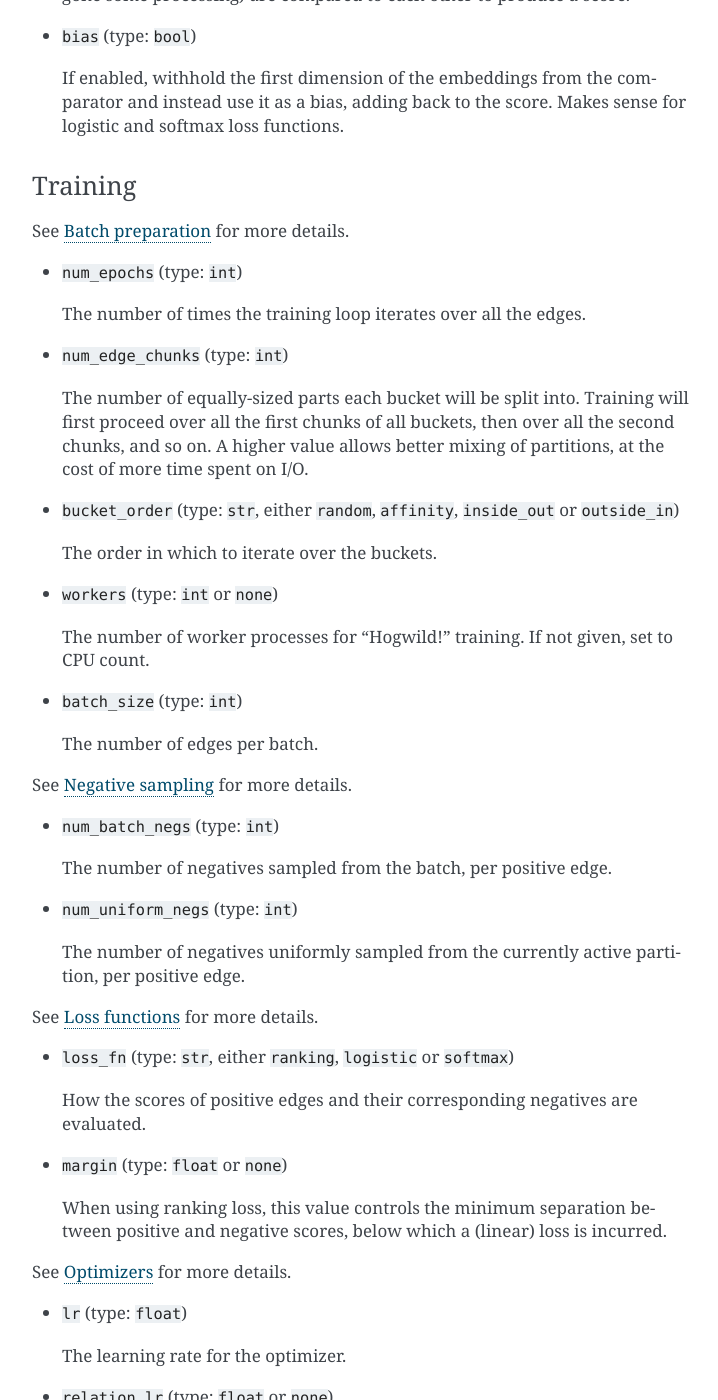
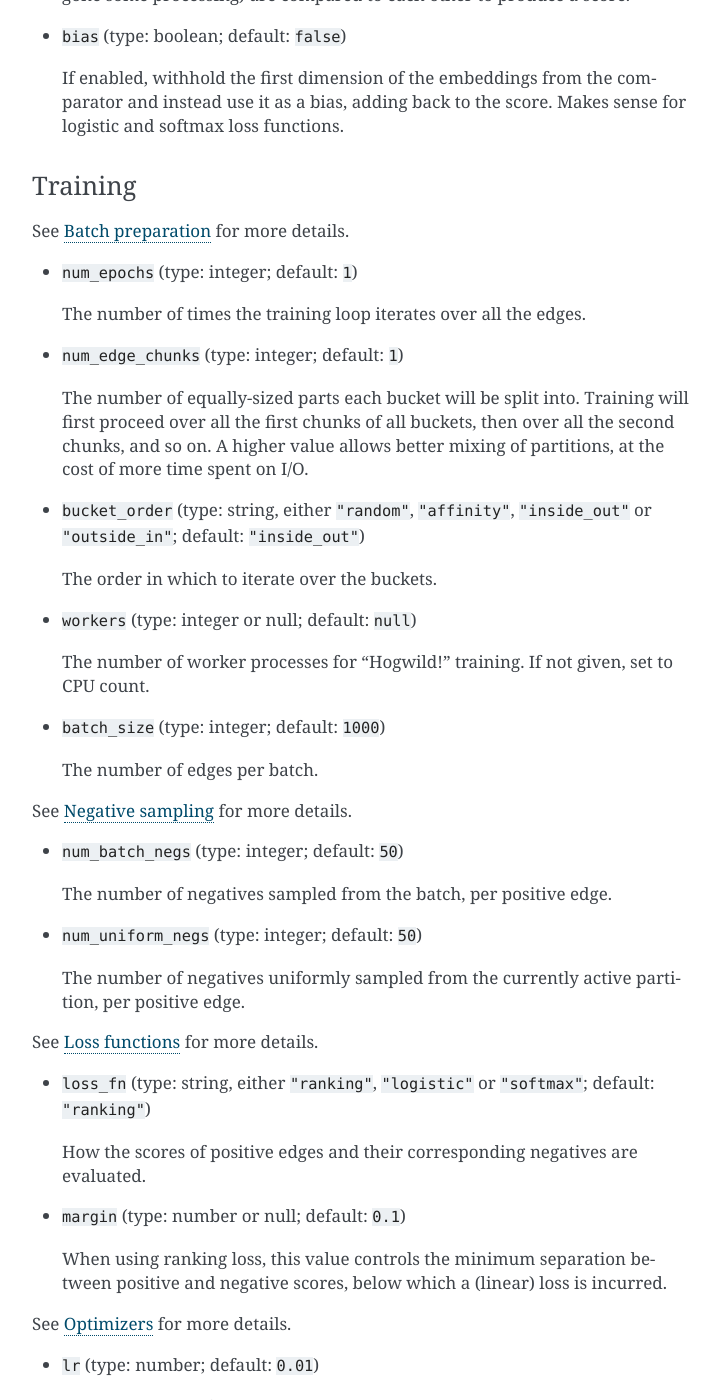
Before and after one commit to facebookresearch/PyTorch-BigGraph, a Sphinx documentation site: the page built from docs/source/configuration_file.rst, in a window 1280 px wide and 1400 px high, scrolled down 3277 px. Shown: the whole window, without its empty margins (388-1106 px from the left). Built offline with Sphinx 7.4.7, drawn with Linux system fonts in a browser that asks for light colours; some of the changed text lies outside the part shown.

Commit message:
Add default config values in documentation
Reviewed By: adamlerer

Differential Revision: D14577840

fbshipit-source-id: 62c207ffc911cf1957c4f5d2889fe7aa3bbcaf71

```diff
--- a/docs/source/configuration_file.rst
+++ b/docs/source/configuration_file.rst
@@ -24,19 +24,19 @@ I/O data
 
 See :ref:`io-format` for more details.
 
-- ``entity_path`` (type: ``str``)
+- ``entity_path`` (type: string)
 
   The path of the directory containing entity count files.
 
-- ``edge_paths`` (type: ``[str]``)
+- ``edge_paths`` (type: list of strings)
 
   A list of paths to directories containing (partitioned) edgelists. Typically a single path is provided.
 
-- ``checkpoint_path`` (type: ``str``)
+- ``checkpoint_path`` (type: string)
 
   The path to the directory where checkpoints (and thus the output) will be written to. If checkpoints are found in it, training will resume from them.
 
-- ``init_path`` (type: ``str`` or ``none``)
+- ``init_path`` (type: string or null; default: ``null``)
 
   If set, it must be a path to a directory that contains initial values for the embeddings of all the entities of some types.
 
@@ -45,53 +45,53 @@ Graph structure
 
 See :ref:`data-model` for more details.
 
-- ``entities`` (type: ``{str: entity}``, see below for the ``entity`` schema)
+- ``entities`` (type: dict of entities, see below for the entity schema)
 
   The entity types. The ID with which they are referenced by the relation types is the key they have in this dict.
 
   The sub-schema of the values of this dictionary is:
 
-  - ``num_partitions`` (type: ``int``)
+  - ``num_partitions`` (type: integer)
 
     Number of partitions for this entity type. Set to 1 if unpartitioned. All other entity types must have the same number of partitions.
 
-  - ``featurized`` (type: ``bool``)
+  - ``featurized`` (type: boolean; default: ``false``)
 
     Whether the entities of this type are represented as sets of features.
 
     See :ref:`featurized-entities` for more details.
 
-- ``relations`` (type: ``[relation]``, see below for the ``relation`` schema)
+- ``relations`` (type: list of relations, see below for the relation schema)
 
   The relation types. The ID with which they will be referenced in the edge lists is their index in this list.
 
   The sub-schema of the items of this list is:
 
-  - ``name`` (type: ``str``)
+  - ``name`` (type: string)
 
     A human-readable identifier for the relation type. Not needed for training, only used for logging.
 
-  - ``lhs`` (type: ``str``)
+  - ``lhs`` (type: string)
 
     The type of entities on the left-hand side of this relation, i.e., its key in the entities dict.
 
-  - ``rhs`` (type: ``str``)
+  - ``rhs`` (type: string)
 
     The type of entities on the right-hand side of this relation, i.e., its key in the entities dict.
 
-  - ``weight`` (type: ``float``)
+  - ``weight`` (type: number; default: ``1.0``)
 
     The weight by which the loss induced by edges of this relation type will be multiplied.
 
     See :ref:`loss` for more details.
 
-  - ``operator`` (type: ``str``, either ``none``, ``translation``, ``diagonal``, ``linear``, ``affine`` or ``complex_diagonal``)
+  - ``operator`` (type: string, either ``"none"``, ``"translation"``, ``"diagonal"``, ``"linear"``, ``"affine"`` or ``"complex_diagonal"``; default: ``"none"``)
 
     The transformation to apply to the embedding of one of the sides of the edge (typically the right-hand one) before comparing it with the other one.
 
     See :ref:`operators` for more details.
 
-  - ``all_negs`` (type: ``bool``)
+  - ``all_negs`` (type: boolean; default: ``false``)
 
     If enabled, the negatives for :math:`(x, r, y)` will consist of :math:`(x, r, y')` for all entities :math:`y'` of the same type and in the same partition as :math:`y`, and, symmetrically, of :math:`(x', r, y)` for all entities :math:`x'` of the same type and in the same partition as :math:`x`.
 
@@ -102,27 +102,27 @@ Scoring model
 
 See :ref:`scoring` for more details.
 
-- ``dimension`` (type: ``int``)
+- ``dimension`` (type: integer)
 
   The dimension of the real space the embedding live in.
 
-- ``init_scale`` (type: ``float``)
+- ``init_scale`` (type: number; default: ``0.001``)
 
   If no initial embeddings are provided, they are generated by sampling each dimension from a centered normal distribution having this standard deviation. (For performance reasons, sampling isn't fully independent.)
 
-- ``max_norm`` (type: ``float`` or ``none``)
+- ``max_norm`` (type: number or null; default: ``null``)
 
   If set, rescale the embeddings if their norm exceeds this value.
 
-- ``global_emb`` (type: ``bool``)
+- ``global_emb`` (type: boolean; default: ``true``)
 
   If enabled, add to each embedding a vector that is common to all the entities of a certain type. This vector is learned during training.
 
-- ``comparator`` (type: ``str``, either ``dot`` or ``cos``)
+- ``comparator`` (type: string, either ``"dot"`` or ``"cos"``; default: ``"cos"``)
 
   How the embeddings of the two sides of an edge (after having already undergone some processing) are compared to each other to produce a score.
 
-- ``bias`` (type: ``bool``)
+- ``bias`` (type: boolean; default: ``false``)
 
   If enabled, withhold the first dimension of the embeddings from the comparator and instead use it as a bias, adding back to the score. Makes sense for logistic and softmax loss functions.
 
@@ -131,53 +131,53 @@ Training
 
 See :ref:`batch-preparation` for more details.
 
-- ``num_epochs`` (type: ``int``)
+- ``num_epochs`` (type: integer; default: ``1``)
 
   The number of times the training loop iterates over all the edges.
 
-- ``num_edge_chunks`` (type: ``int``)
+- ``num_edge_chunks`` (type: integer; default: ``1``)
 
   The number of equally-sized parts each bucket will be split into. Training will first proceed over all the first chunks of all buckets, then over all the second chunks, and so on. A higher value allows better mixing of partitions, at the cost of more time spent on I/O.
 
-- ``bucket_order`` (type: ``str``, either ``random``, ``affinity``, ``inside_out`` or ``outside_in``)
+- ``bucket_order`` (type: string, either ``"random"``, ``"affinity"``, ``"inside_out"`` or ``"outside_in"``; default: ``"inside_out"``)
 
   The order in which to iterate over the buckets.
 
-- ``workers`` (type: ``int`` or ``none``)
+- ``workers`` (type: integer or null; default: ``null``)
 
   The number of worker processes for "Hogwild!" training. If not given, set to CPU count.
 
-- ``batch_size`` (type: ``int``)
+- ``batch_size`` (type: integer; default: ``1000``)
 
   The number of edges per batch.
 
 See :ref:`negative-sampling` for more details.
 
-- ``num_batch_negs`` (type: ``int``)
+- ``num_batch_negs`` (type: integer; default: ``50``)
 
   The number of negatives sampled from the batch, per positive edge.
 
-- ``num_uniform_negs`` (type: ``int``)
+- ``num_uniform_negs`` (type: integer; default: ``50``)
 
   The number of negatives uniformly sampled from the currently active partition, per positive edge.
 
 See :ref:`loss` for more details.
 
-- ``loss_fn`` (type: ``str``, either ``ranking``, ``logistic`` or ``softmax``)
+- ``loss_fn`` (type: string, either ``"ranking"``, ``"logistic"`` or ``"softmax"``; default: ``"ranking"``)
 
   How the scores of positive edges and their corresponding negatives are evaluated.
 
-- ``margin`` (type: ``float`` or ``none``)
+- ``margin`` (type: number or null; default: ``0.1``)
 
   When using ranking loss, this value controls the minimum separation between positive and negative scores, below which a (linear) loss is incurred.
 
 See :ref:`optimizers` for more details.
 
-- ``lr`` (type: ``float``)
+- ``lr`` (type: number; default: ``0.01``)
 
   The learning rate for the optimizer.
 
-- ``relation_lr`` (type: ``float`` or ``none``)
+- ``relation_lr`` (type: number or null; default: ``null``)
 
   If set, the learning rate for the optimizer for relations. Otherwise, ``lr`` is used.
 
@@ -186,15 +186,15 @@ Evaluation during training
 
 See :ref:`evaluation-during-training` for more details.
 
-- ``eval_fraction`` (type: ``float``)
+- ``eval_fraction`` (type: number; default: ``0.05``)
 
   The fraction of edges withheld from training and used to track evaluation metrics during training.
 
-- ``eval_num_batch_negs`` (type: ``int``)
+- ``eval_num_batch_negs`` (type: integer; default: ``1000``)
 
   The value that overrides the number of negatives per positive edge sampled from the batch during the evaluation steps that occur before and after each training step.
 
-- ``eval_num_uniform_negs`` (type: ``int``)
+- ``eval_num_uniform_negs`` (type: integer; default: ``1000``)
 
   The value that overrides the number of uniformly-sampled negatives per positive edge during the evaluation steps that occur before and after each training step.
 
@@ -203,19 +203,19 @@ Distributed training
 
 See :ref:`distributed-training` for more details.
 
-- ``num_machines`` (type: ``int``)
+- ``num_machines`` (type: integer; default: ``1``)
 
   The number of machines for distributed training.
 
-- ``num_partition_servers`` (type: ``int``)
+- ``num_partition_servers`` (type: integer; default: ``-1``)
 
   If -1, use trainer as partition servers. If 0, don't use partition servers (instead, swap partitions through disk). If >1, then that number of partition servers must be started manually.
 
-- ``distributed_init_method`` (type: ``str`` or ``none``)
+- ``distributed_init_method`` (type: string or null; default: ``null``)
 
   A URI defining how to synchronize all the workers of a distributed run. Must start with a scheme (e.g., ``file://`` or ``tcp://``) supported by PyTorch.
 
-- ``distributed_tree_init_order`` (type: ``bool``)
+- ``distributed_tree_init_order`` (type: boolean; default: ``true``)
 
   If enabled, then distributed training can occur on a bucket only if at least one of its partitions was already trained on before in the same round (or if one of its partitions is 0, for bootstrapping).
 
@@ -224,21 +224,21 @@ Dynamic relations
 
 See :ref:`dynamic-relations` for more details.
 
-- ``dynamic_relations`` (type: ``bool``)
+- ``dynamic_relations`` (type: boolean; default: ``false``)
 
   If enabled, activates the dynamic relation mode, in which case, there must be a single relation type in the config (whose parameters will apply to all dynamic relations types) and there must be a file called dynamic_rel_count.txt in the entity path that contains the number of dynamic relations. In this mode, batches will contain edges of multiple relation types and negatives will be sampled differently.
 
 Misc
 ^^^^
 
-- ``background_io`` (type: ``bool``)
+- ``background_io`` (type: boolean; default: ``false``)
 
   Whether to do load/save in a background process.
 
-- ``verbose`` (type: ``int``)
+- ``verbose`` (type: integer; default: ``0``)
 
   The verbosity level of logging, currently 0 or 1.
 
-- ``hogwild_delay`` (type: ``float``)
+- ``hogwild_delay`` (type: number; default: ``2.0``)
 
-  The number of seconds by which to delay the start of all "Hogwild!" processes except the first one.
+  The number of seconds by which to delay the start of all "Hogwild!" processes except the first one, on the first epoch.
```
Also changed, not shown: 1 other file.
